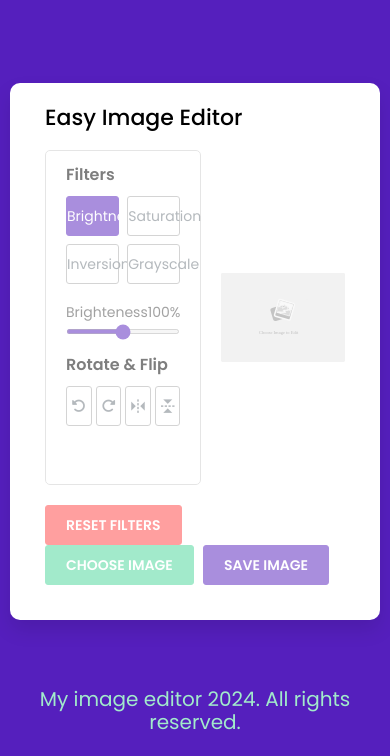
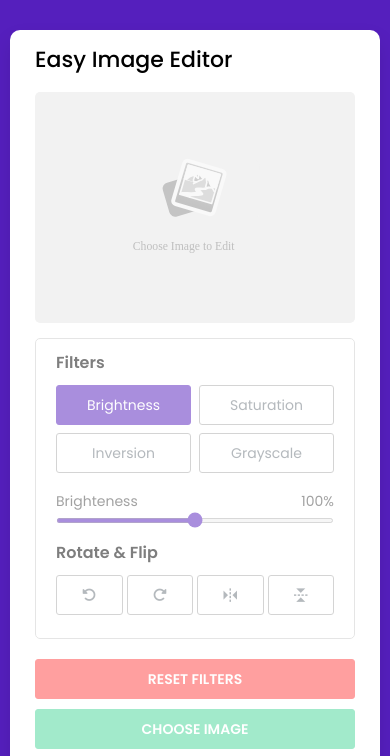
Before and after one commit to aperbet56/image_editor, a plain HTML site: page index.html in a window 390 px wide. Shown: the part 85-841 px from the top of the page. Drawn offline with nearby package versions, Linux system fonts and the light colour scheme; a script that the page names is missing.

Commit message:
Mise en place du responsive design

```diff
--- a/style.css
+++ b/style.css
@@ -219,3 +219,34 @@ h1 {
 footer span {
     font-size: 20px;
 }
+
+/**** Responsive design ****/
+
+@media screen and (max-width: 760px) {
+    .container {
+      padding: 25px;
+    }
+    .container .wrapper {
+      flex-wrap: wrap-reverse;
+    }
+    .wrapper .editor__panel {
+      width: 100%;
+    }
+    .wrapper .preview__img {
+      width: 100%;
+      margin: 0 0 15px;
+    }
+}
+
+@media screen and (max-width: 500px) {
+    .controls button {
+      width: 100%;
+      margin-bottom: 10px;
+    }
+    .controls .row {
+      width: 100%;
+    }
+    .controls .row .save__img {
+      margin-left: 0;
+    }
+}
```
